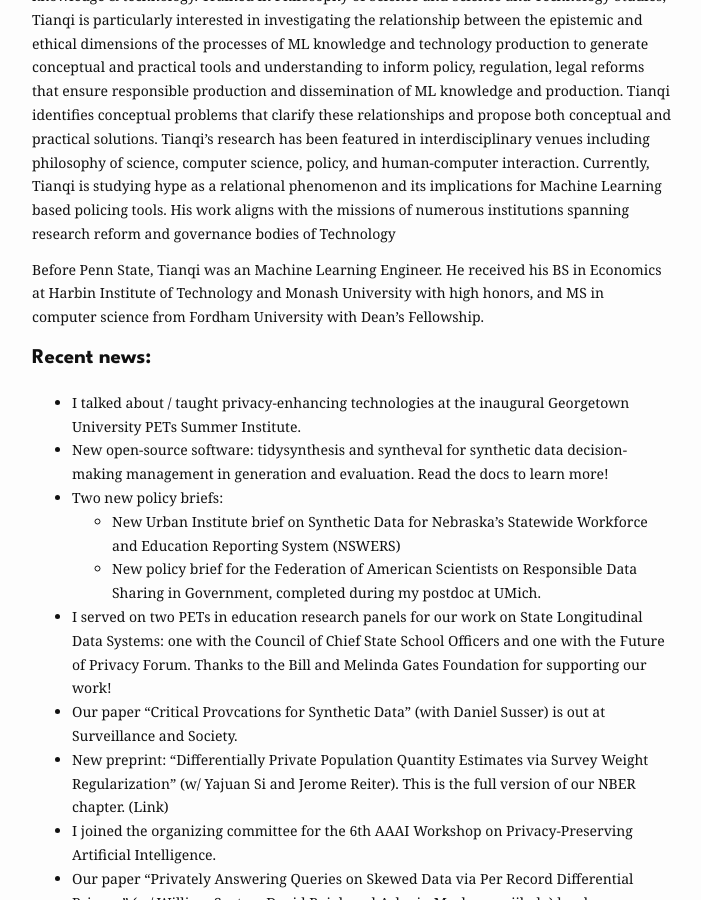
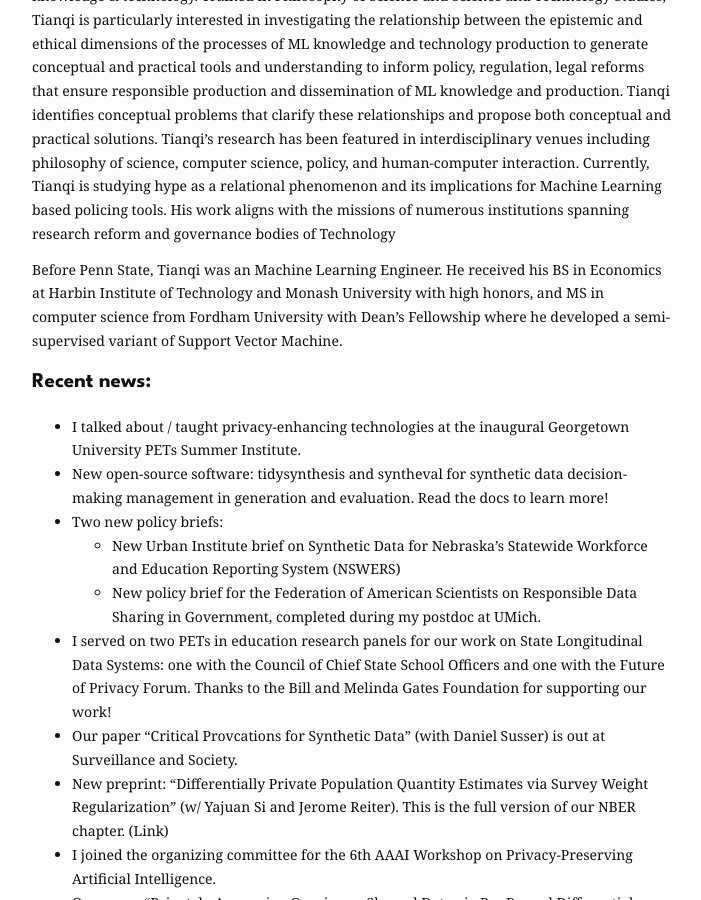
Before and after one commit to koutianqi/koutianqi.github.io, a Jekyll site: the page built from index.markdown, in a window 1280 px wide and 900 px high, scrolled down 523 px. Shown: the whole window, without its empty margins (288-989 px from the left). Built offline with Jekyll 4.4.1, drawn with Linux system fonts in a browser that asks for light colours.

Commit message:
Update index.markdown

```diff
--- a/index.markdown
+++ b/index.markdown
@@ -24,7 +24,7 @@ Tianqi Kou is a 4th year PhD Candidate at Penn State Information School advised
 
 Tianqi’s research focuses on **ethics, politics, and policy** in the production of Machine Learning knowledge & technology. Trained in Philosophy of Science and Science and Technology Studies, Tianqi is particularly interested in investigating the relationship between the epistemic and ethical dimensions of the processes of ML knowledge and technology production to generate conceptual and practical tools and understanding to inform policy, regulation, legal reforms that ensure responsible production and dissemination of ML knowledge and production. Tianqi identifies conceptual problems that clarify these relationships and propose both conceptual and practical solutions. Tianqi's research has been featured in interdisciplinary venues including philosophy of science, computer science, policy, and human-computer interaction. Currently, Tianqi is studying hype as a relational phenomenon and its implications for Machine Learning based policing tools. His work aligns with the missions of numerous institutions spanning research reform and governance bodies of Technology
 
-Before Penn State, Tianqi was an Machine Learning Engineer. He received his BS in Economics at Harbin Institute of Technology and Monash University with high honors, and MS in computer science from Fordham University with Dean's Fellowship.
+Before Penn State, Tianqi was an Machine Learning Engineer. He received his BS in Economics at Harbin Institute of Technology and Monash University with high honors, and MS in computer science from Fordham University with Dean's Fellowship where he developed a semi-supervised variant of Support Vector Machine.
 
 ## Recent news:
 
```
